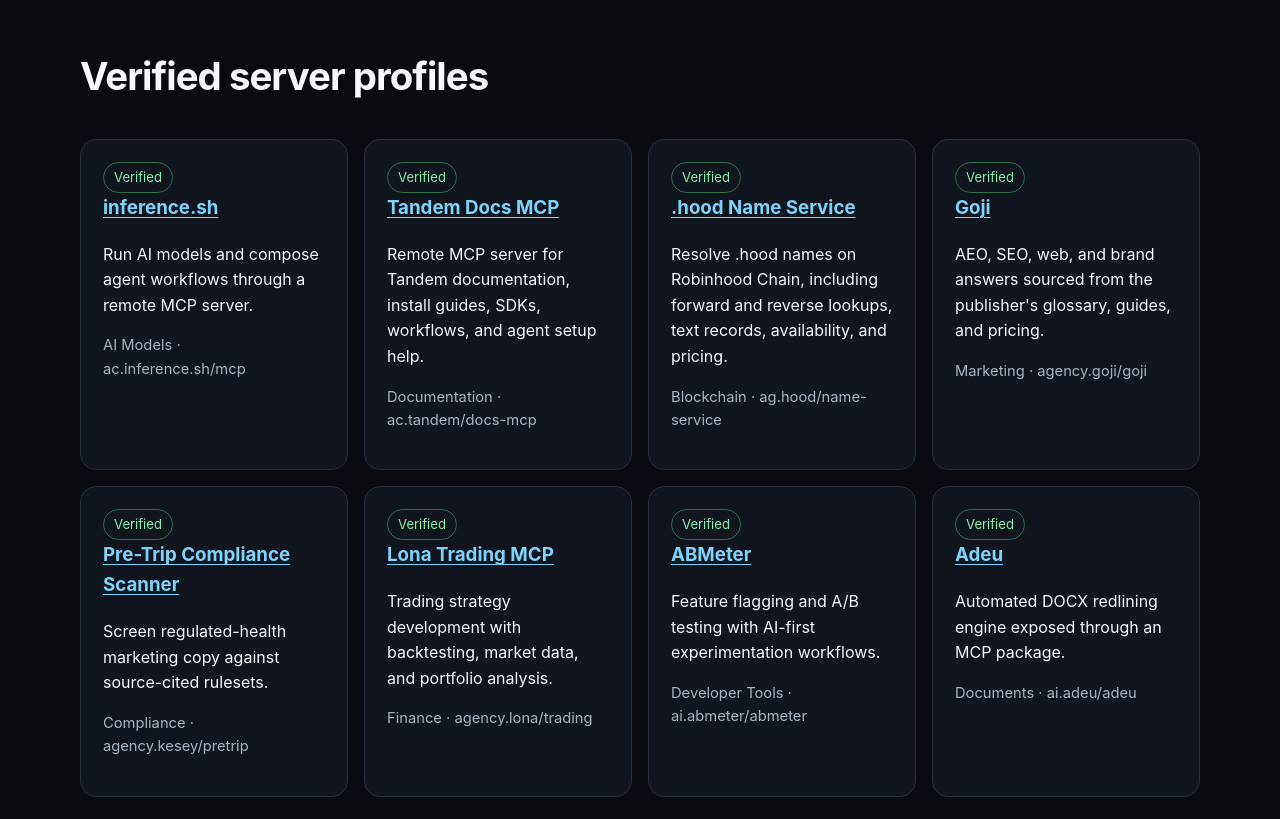
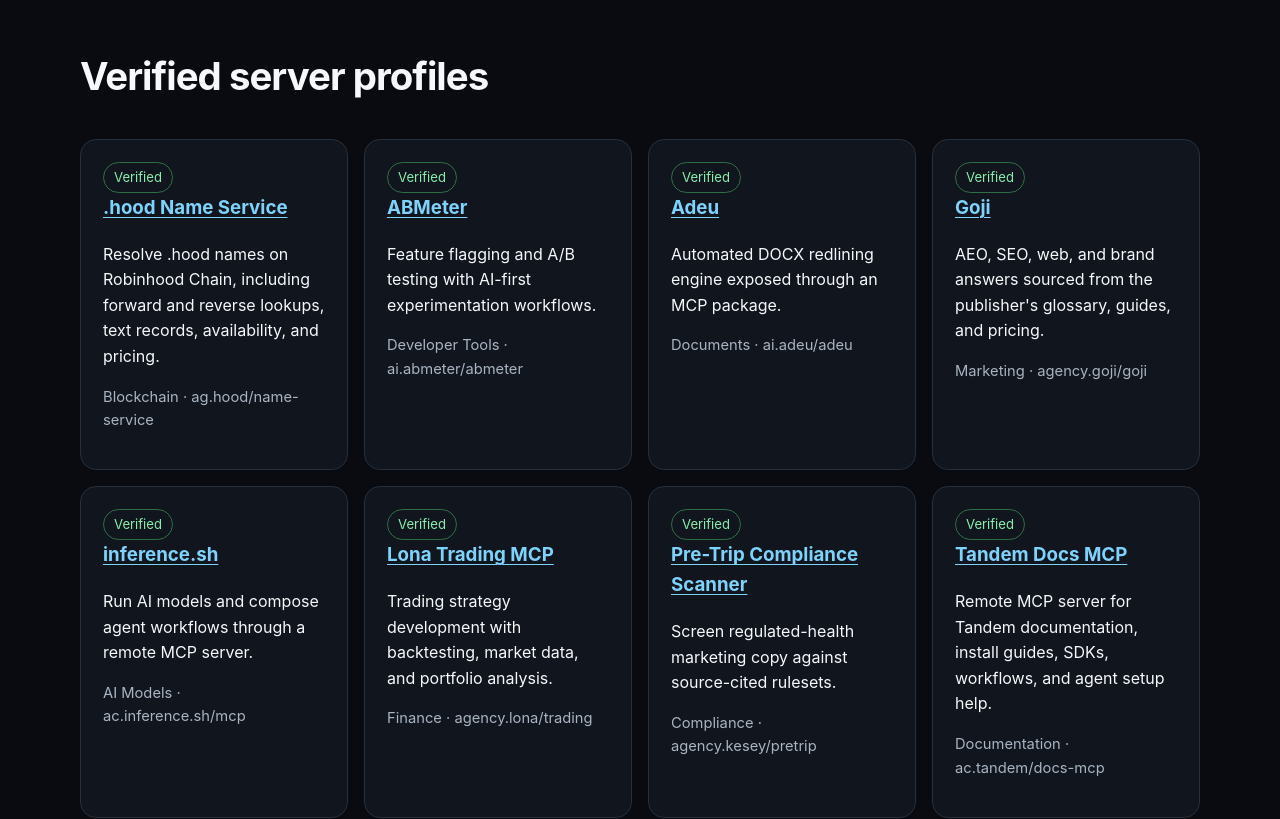
Before and after one commit to CodesbyFebin/mcp-servers-master, a Next.js app: page / in a window 1280 px wide. Shown: the part 680-1499 px from the top of the page. Built offline with nearby package versions, Linux system fonts and the light colour scheme.

Commit message:
feat: make homepage consume canonical registry boundary

```diff
--- a/app/page.tsx
+++ b/app/page.tsx
@@ -1,10 +1,9 @@
 import Link from "next/link"
-import { serverRecords } from "@/src/data/servers"
-import { isPublicIndexable, ledgerCounts } from "@/src/lib/indexability"
+import { getPublicServers, getRegistryLedgerCounts } from "@/src/lib/registry"
 
 export default function HomePage() {
-  const counts = ledgerCounts(serverRecords)
-  const published = serverRecords.filter(isPublicIndexable)
+  const counts = getRegistryLedgerCounts()
+  const published = getPublicServers()
 
   return (
     <>
```
